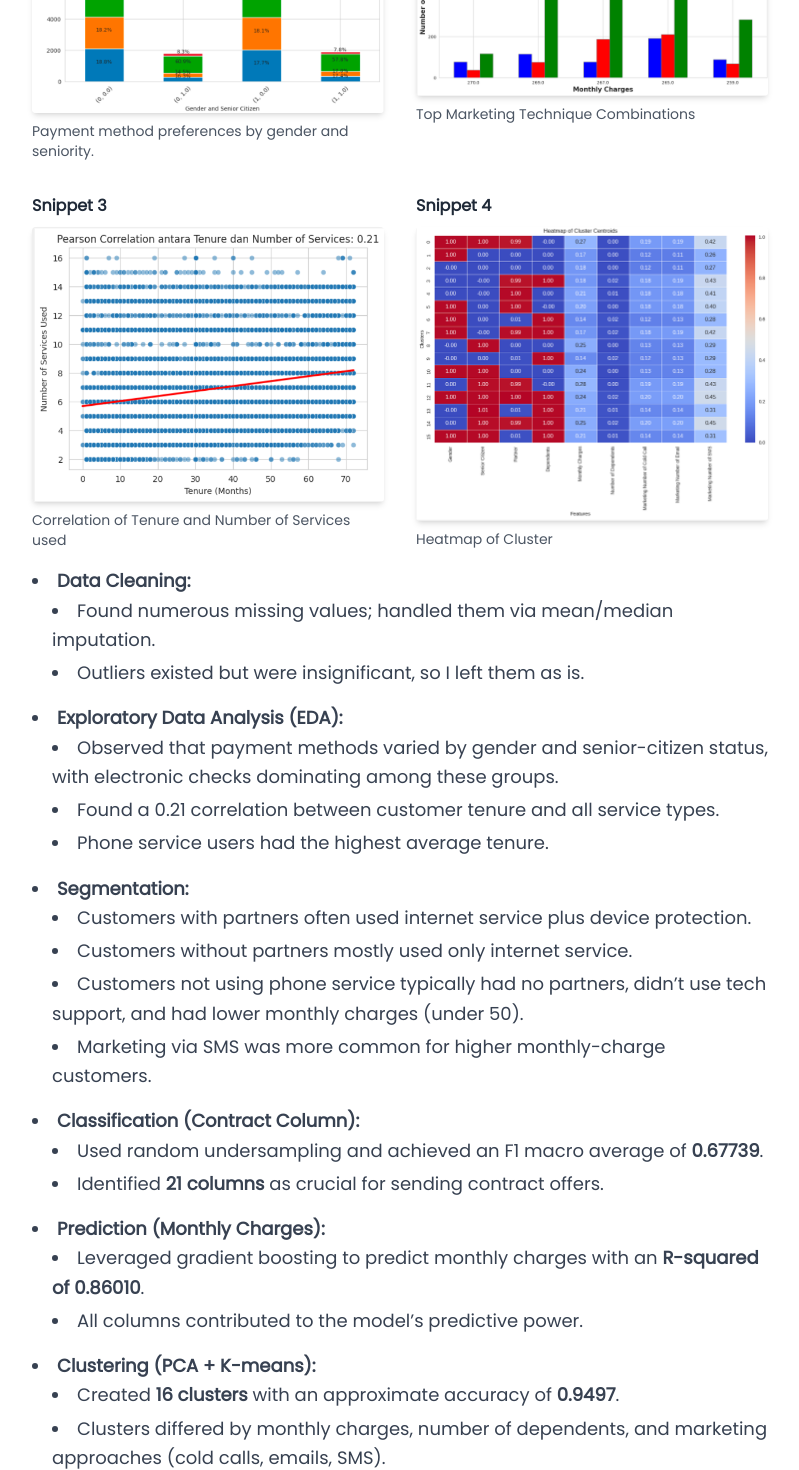
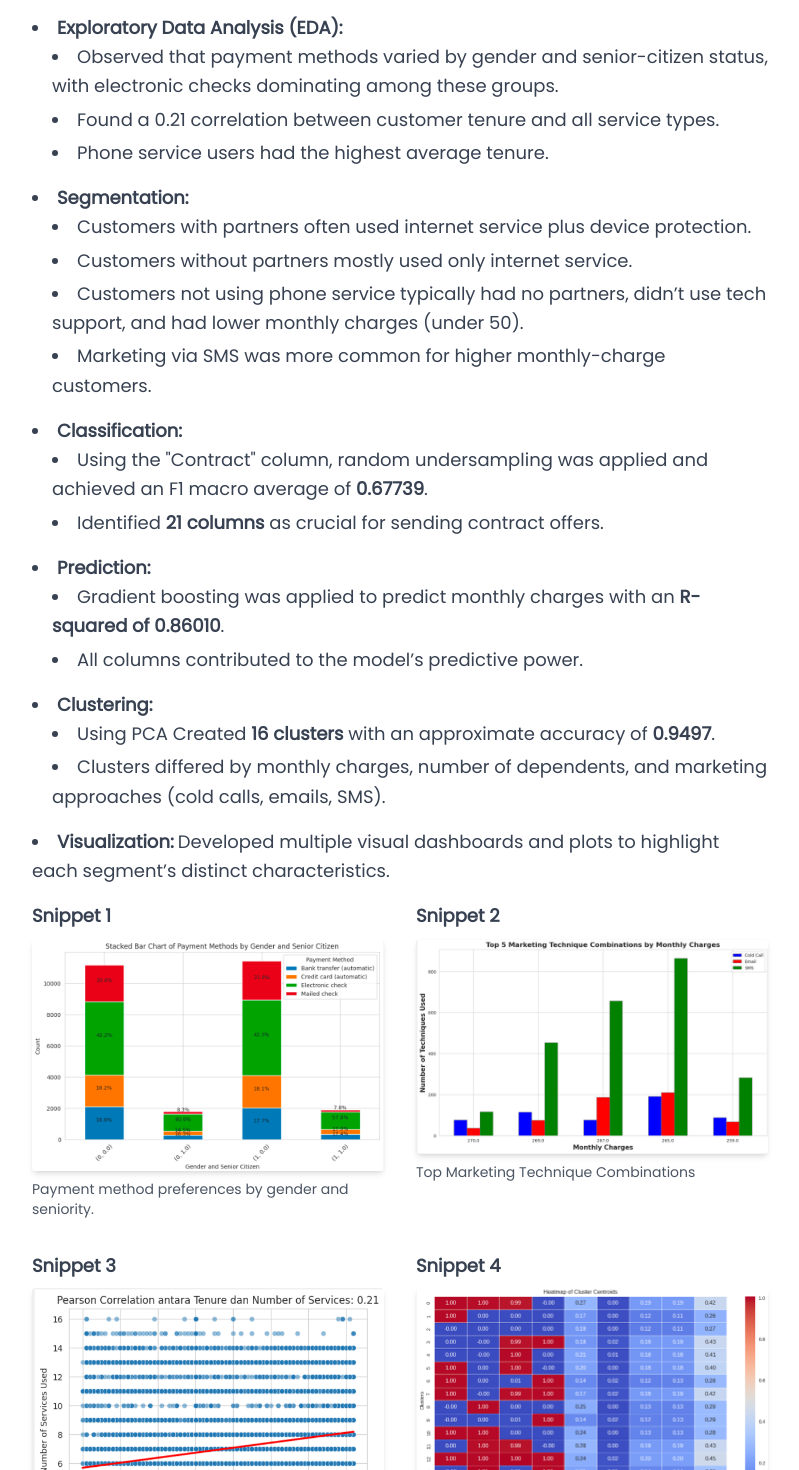
Before and after one commit to yeiraputri/portofolio, a Next.js app: page /projects/telco in a window 1280 px wide. Shown: the part 960-2430 px from the top of the page, without its empty margins (240-1039 px from the left). Built offline with nearby package versions, Linux system fonts and the light colour scheme.

Commit message:
add lego

```diff
--- a/src/app/projects/capital-bikeshare-pattern/page.tsx
+++ b/src/app/projects/capital-bikeshare-pattern/page.tsx
@@ -88,10 +88,10 @@ export default function CapitalBikeSharePage() {
             </li>
 
             <li>
-              <strong>Prediction (Count):</strong>
+              <strong>Prediction:</strong>
               <ul className="list-disc list-inside ml-5 space-y-1">
                 <li>
-                  Used gradient boosting to predict daily rental count
+                  Using the 'Count' column, gradient boosting was applied to predict the daily rental count.
                   (R-squared = 0.896).
                 </li>
                 <li>
@@ -104,7 +104,7 @@ export default function CapitalBikeSharePage() {
             <li>
               <strong>Visualization:</strong>
               <span className="ml-1">
-                Created multiple visuals for each characteristic to illustrate
+                Created multiple visuals and dashboard to illustrate
                 rental patterns and user segmentation.
               </span>
             </li>
@@ -123,7 +123,7 @@ export default function CapitalBikeSharePage() {
               className="rounded shadow-md w-full h-auto mb-2"
             />
             <p className="text-gray-600 text-sm">
-              An example of the BikeShare analysis, illustrating
+              Dashboard of the BikeShare analysis, illustrating
               temperature-based rental trends and usage patterns.
             </p>
           </div>
--- /dev/null
+++ b/src/app/projects/lego/page.tsx
@@ -0,0 +1,79 @@
+import ProjectTitle from "@/components/common/project-title";
+import SectionTitle from "@/components/common/section-title";
+import { Button } from "@/components/ui/button";
+import Link from "next/link";
+import Image from "next/image";
+
+export default function LegoPage() {
+  return (
+    <div className="">
+      <div className="mx-auto max-w-[60vw] px-4 py-8">
+        <ProjectTitle params={{ title: "Lego Sets Popularity" }} />
+
+        <div className="flex flex-row space-x-4 justify-center mt-4 mb-8">
+          <Button>
+            <Link href="https://www.datacamp.com/datalab/w/17e29049-d1f6-4f81-93f6-c1319235fa1e/edit">
+              Python and SQL code
+            </Link>
+          </Button>
+
+        </div>
+
+        <div className="text-gray-800 leading-relaxed">
+          <SectionTitle params={{ title: "Background" }} />
+          <p className="text-lg mt-4">
+          The LEGO dataset consists of comprehensive information on LEGO sets, including themes, parts,
+          and years of release. The goal is to explore the evolution of LEGO themes, identify trends in popularity,
+          and provide insights into the most iconic sets and parts.
+          </p>
+
+          <SectionTitle params={{ title: "Objective" }} />
+          <p className="text-lg mt-4">
+          The LEGO dataset consists of comprehensive information on LEGO sets, including themes, parts, and years of release.
+          The goal is to explore the evolution of LEGO themes and provide insights into the most iconic sets and parts.
+          </p>
+
+          <SectionTitle params={{ title: "Methodology" }} />
+          <p className="text-lg mt-4">
+          The data is from the LEGO dataset where I performed exploratory data analysis (EDA) to uncover trends, analyze themes,
+          and identify patterns in LEGO set releases over time.
+          </p>
+
+          <SectionTitle params={{ title: "Result" }} />
+          <p className="text-lg text-gray-700 leading-relaxed mt-4 mb-6">
+            I performed exploratory data analysis and Visualization insights:
+          </p>
+
+          <ul className="list-disc list-inside space-y-4 text-lg text-gray-700 leading-relaxed mt-4">
+
+            <li>
+              <strong>Exploratory Data Analysis (EDA):</strong>
+              <ul className="list-disc list-inside ml-5 space-y-1">
+                <li>
+                Calculated the average number of LEGO sets released per year, identifying an average of 177 sets annually.
+                </li>
+                <li>
+                Analyzed the average number of LEGO parts produced each year, revealing an average of 28,698 parts.
+                </li>
+                <li>Identified the 5 most popular LEGO part colors, with black being the most common.</li>
+                <li>
+                Found that 6.3% of all LEGO parts are transparent.
+                </li>
+                <li>
+                Discovered the 5 rarest LEGO bricks, mostly consisting of specialized electric components.
+                </li>
+              </ul>
+            </li>
+
+            <li>
+              <strong>Visualization:</strong>
+              <span className="ml-1">
+              Developed a visual bar chart to highlight the yearly growth and trends in the average number of LEGO parts produced.
+              </span>
+            </li>
+          </ul>
+        </div>
+      </div>
+    </div>
+  );
+}
--- a/src/app/projects/telco/page.tsx
+++ b/src/app/projects/telco/page.tsx
@@ -54,7 +54,109 @@ export default function TelcoPage() {
             segmentation, and clustering insights:
           </p>
 
-          <div className="grid grid-cols-1 md:grid-cols-2 gap-8">
+
+          <ul className="list-disc list-inside space-y-4 text-lg text-gray-700 leading-relaxed mt-4">
+            <li>
+              <strong>Data Cleaning:</strong>
+              <ul className="list-disc list-inside ml-5 space-y-1">
+                <li>
+                  Found numerous missing values; handled them via mean/median
+                  imputation.
+                </li>
+                <li>
+                Outliers were present but deemed insignificant, thus they remained unchanged.
+                </li>
+              </ul>
+            </li>
+
+            <li>
+              <strong>Exploratory Data Analysis (EDA):</strong>
+              <ul className="list-disc list-inside ml-5 space-y-1">
+                <li>
+                  Observed that payment methods varied by gender and
+                  senior-citizen status, with electronic checks dominating among
+                  these groups.
+                </li>
+                <li>
+                  Found a 0.21 correlation between customer tenure and all
+                  service types.
+                </li>
+                <li>Phone service users had the highest average tenure.</li>
+              </ul>
+            </li>
+
+            <li>
+              <strong>Segmentation:</strong>
+              <ul className="list-disc list-inside ml-5 space-y-1">
+                <li>
+                  Customers with partners often used internet service plus
+                  device protection.
+                </li>
+                <li>
+                  Customers without partners mostly used only internet service.
+                </li>
+                <li>
+                  Customers not using phone service typically had no partners,
+                  didn’t use tech support, and had lower monthly charges (under
+                  50).
+                </li>
+                <li>
+                  Marketing via SMS was more common for higher monthly-charge
+                  customers.
+                </li>
+              </ul>
+            </li>
+
+            <li>
+              <strong>Classification:</strong>
+              <ul className="list-disc list-inside ml-5 space-y-1">
+                <li>
+                  Using the "Contract" column, random undersampling was applied and achieved an F1 macro average of{" "}
+                  <strong>0.67739</strong>.
+                </li>
+                <li>
+                  Identified <strong>21 columns</strong> as crucial for sending
+                  contract offers.
+                </li>
+              </ul>
+            </li>
+
+            <li>
+              <strong>Prediction:</strong>
+              <ul className="list-disc list-inside ml-5 space-y-1">
+                <li>
+                  Gradient boosting was applied to predict monthly charges with an{" "}
+                  <strong>R-squared of 0.86010</strong>.
+                </li>
+                <li>
+                  All columns contributed to the model’s predictive power.
+                </li>
+              </ul>
+            </li>
+
+            <li>
+              <strong>Clustering:</strong>
+              <ul className="list-disc list-inside ml-5 space-y-1">
+                <li>
+                  Using PCA Created <strong>16 clusters</strong> with an approximate
+                  accuracy of <strong>0.9497</strong>.
+                </li>
+                <li>
+                  Clusters differed by monthly charges, number of dependents,
+                  and marketing approaches (cold calls, emails, SMS).
+                </li>
+              </ul>
+            </li>
+
+            <li>
+              <strong>Visualization:</strong>
+              <span className="ml-1">
+                Developed multiple visual dashboards and plots to highlight each
+                segment’s distinct characteristics.
+              </span>
+            </li>
+
+            <div className="grid grid-cols-1 md:grid-cols-2 gap-8">
             <div>
               <p className="font-semibold mb-2">Snippet 1</p>
               <Image
@@ -111,108 +213,6 @@ export default function TelcoPage() {
               </p>
             </div>
           </div>
-
-          <ul className="list-disc list-inside space-y-4 text-lg text-gray-700 leading-relaxed mt-4">
-            <li>
-              <strong>Data Cleaning:</strong>
-              <ul className="list-disc list-inside ml-5 space-y-1">
-                <li>
-                  Found numerous missing values; handled them via mean/median
-                  imputation.
-                </li>
-                <li>
-                  Outliers existed but were insignificant, so I left them as
-                  is.
-                </li>
-              </ul>
-            </li>
-
-            <li>
-              <strong>Exploratory Data Analysis (EDA):</strong>
-              <ul className="list-disc list-inside ml-5 space-y-1">
-                <li>
-                  Observed that payment methods varied by gender and
-                  senior-citizen status, with electronic checks dominating among
-                  these groups.
-                </li>
-                <li>
-                  Found a 0.21 correlation between customer tenure and all
-                  service types.
-                </li>
-                <li>Phone service users had the highest average tenure.</li>
-              </ul>
-            </li>
-
-            <li>
-              <strong>Segmentation:</strong>
-              <ul className="list-disc list-inside ml-5 space-y-1">
-                <li>
-                  Customers with partners often used internet service plus
-                  device protection.
-                </li>
-                <li>
-                  Customers without partners mostly used only internet service.
-                </li>
-                <li>
-                  Customers not using phone service typically had no partners,
-                  didn’t use tech support, and had lower monthly charges (under
-                  50).
-                </li>
-                <li>
-                  Marketing via SMS was more common for higher monthly-charge
-                  customers.
-                </li>
-              </ul>
-            </li>
-
-            <li>
-              <strong>Classification (Contract Column):</strong>
-              <ul className="list-disc list-inside ml-5 space-y-1">
-                <li>
-                  Used random undersampling and achieved an F1 macro average of{" "}
-                  <strong>0.67739</strong>.
-                </li>
-                <li>
-                  Identified <strong>21 columns</strong> as crucial for sending
-                  contract offers.
-                </li>
-              </ul>
-            </li>
-
-            <li>
-              <strong>Prediction (Monthly Charges):</strong>
-              <ul className="list-disc list-inside ml-5 space-y-1">
-                <li>
-                  Leveraged gradient boosting to predict monthly charges with an{" "}
-                  <strong>R-squared of 0.86010</strong>.
-                </li>
-                <li>
-                  All columns contributed to the model’s predictive power.
-                </li>
-              </ul>
-            </li>
-
-            <li>
-              <strong>Clustering (PCA + K-means):</strong>
-              <ul className="list-disc list-inside ml-5 space-y-1">
-                <li>
-                  Created <strong>16 clusters</strong> with an approximate
-                  accuracy of <strong>0.9497</strong>.
-                </li>
-                <li>
-                  Clusters differed by monthly charges, number of dependents,
-                  and marketing approaches (cold calls, emails, SMS).
-                </li>
-              </ul>
-            </li>
-
-            <li>
-              <strong>Visualization:</strong>
-              <span className="ml-1">
-                Developed multiple visual dashboards and plots to highlight each
-                segment’s distinct characteristics.
-              </span>
-            </li>
           </ul>
         </div>
       </div>
--- a/src/components/screen/projects.tsx
+++ b/src/components/screen/projects.tsx
@@ -38,7 +38,7 @@ export default function ProjectsCarousel() {
       description:
         "Conducted exploratory data analysis (EDA) on the LEGO dataset to uncover trends and insights.",
       techStack: ["SQL", "Python"],
-      link: "/projects/mobile-chat-app",
+      link: "/projects/lego",
     },
   ];
 
```
